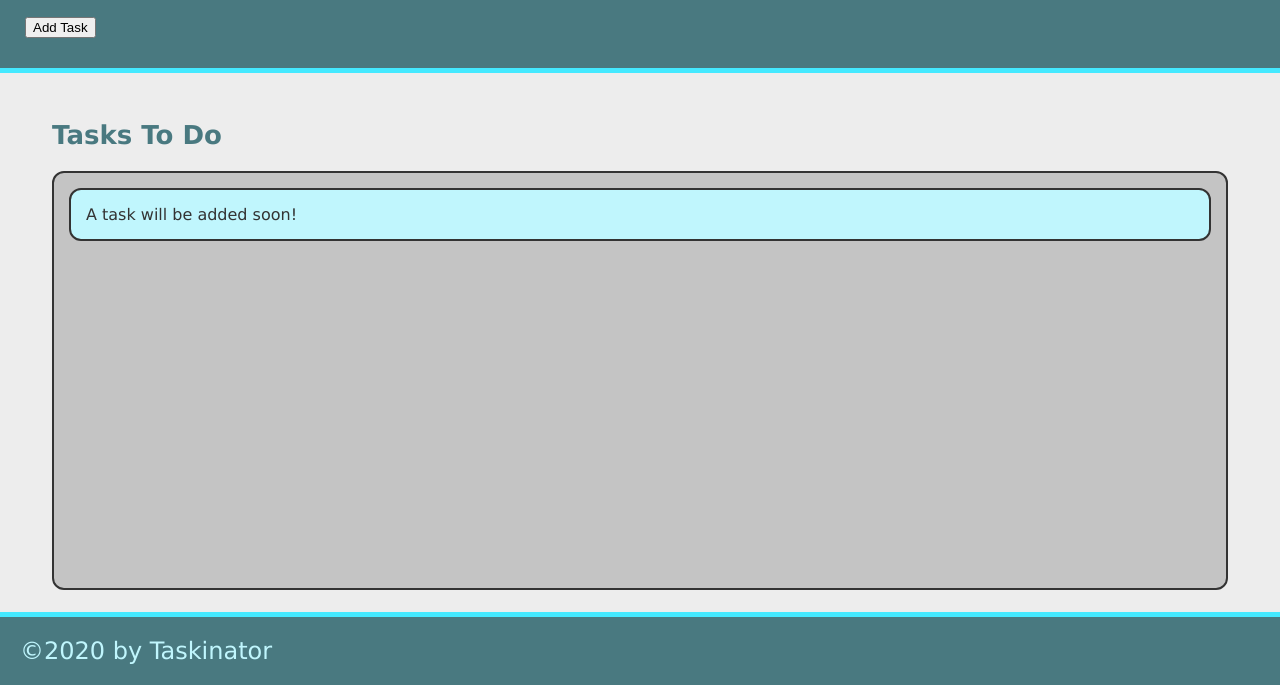
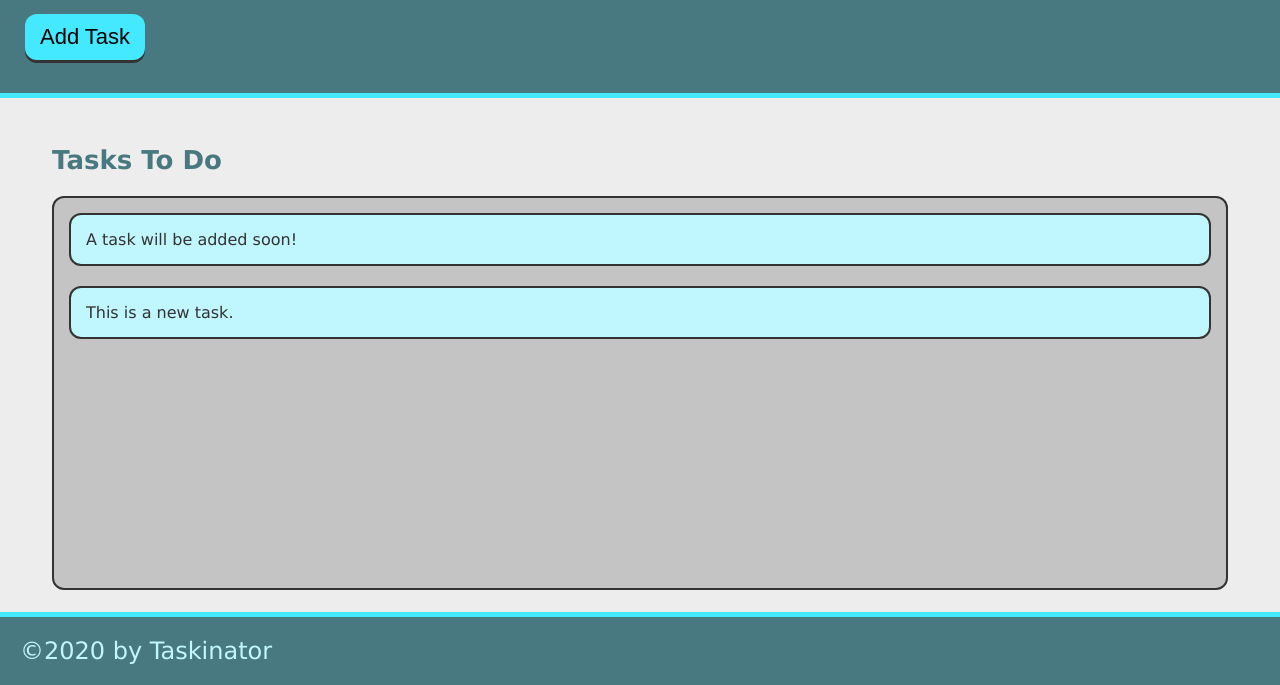
Before and after one commit to bridgetvon/taskinator, a plain HTML site: page index.html in a window 1280 px wide. Both pictures are taken after a click on the button "Add Task". Shown: the part 115-800 px from the top of the page. Drawn offline with Linux system fonts and the light colour scheme.

Commit message:
add ability to add task

```diff
--- a/assets/js/script.js
+++ b/assets/js/script.js
@@ -0,0 +1,22 @@
+//using the DOM//
+console.dir(window.document);
+
+//save-task button
+var buttonEl = document.querySelector("#save-task");
+console.log(buttonEl);
+
+//task-item list append and dynamic styling
+//four steps key to create a DOM
+// 1. creat new task item 2 style new task item 3. add the text 4. append this element to task list
+
+var buttonEl = document.querySelector("#save-task");
+var tasksToDoEl = document.querySelector("#tasks-to-do");
+
+var createTaskHandler = function() {
+    var listItemEl = document.createElement("li");
+    listItemEl.className = "task-item";
+    listItemEl.textContent = "This is a new task. ";
+    tasksToDoEl.appendChild(listItemEl);
+}
+
+buttonEl.addEventListener("click", createTaskHandler);
--- a/index.html
+++ b/index.html
@@ -11,13 +11,13 @@
     <header>
         <h1 class="page-title">Taskinator</h1>
         <p>Click the button below to add a new task!</p>
-        <button class="button">Add Task</button>
+        <button class="btn" id="save-task">Add Task</button>
     </header>
 
     <main class="page-content">
         <section class="task-list-wrapper">
             <h2 class="list-title">Tasks To Do</h2>
-            <ul class="task-list">
+            <ul class="task-list" id="tasks-to-do">
                 <li class="task-item">A task will be added soon!</li>
             </ul>
         </section>
@@ -30,6 +30,6 @@
 
 
 
-    <Script src="assets/js/script.js"></Script>
+    <Script src="./assets/js/script.js"></Script>
 </body>
 </html>
```
